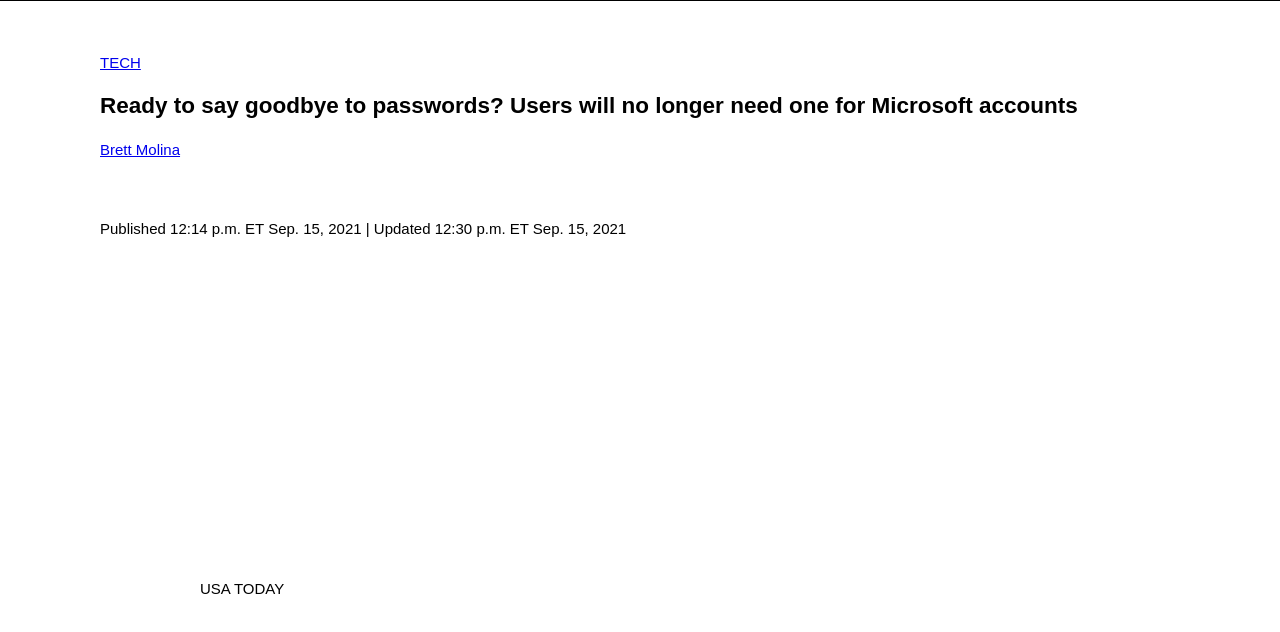
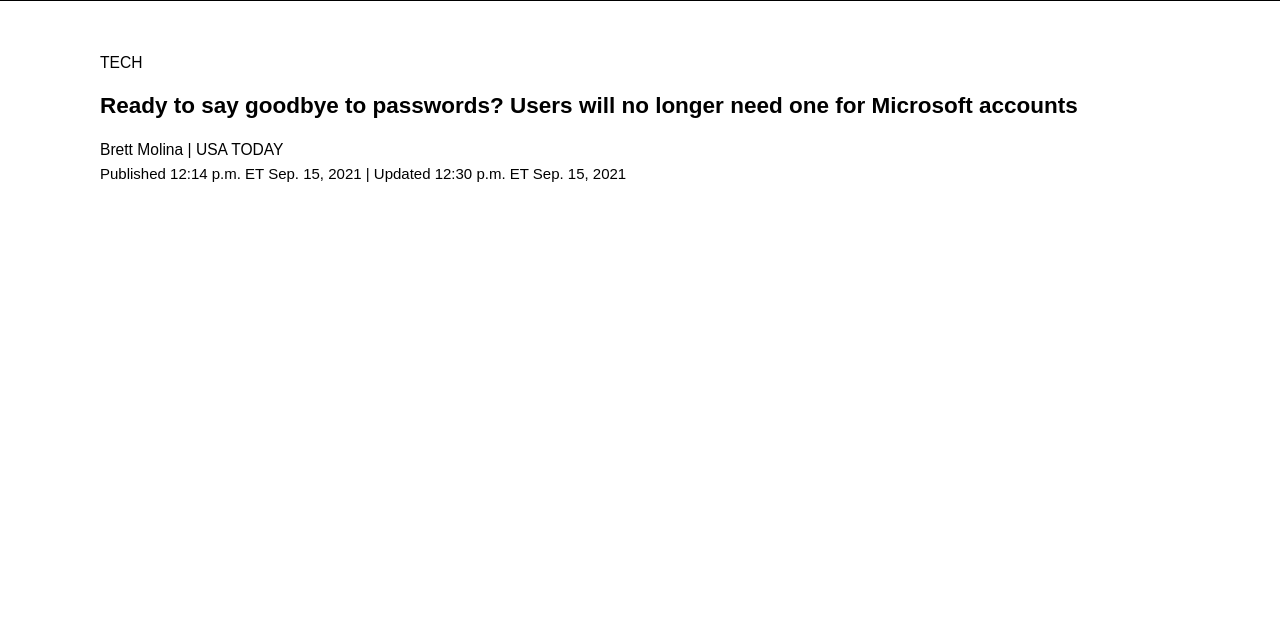
Before and after one commit to elowenst/AppHTML, a plain HTML site: page index.html in a window 1280 px wide. Shown: the part 256-888 px from the top of the page. Drawn offline with Linux system fonts and the light colour scheme.

Commit message:
modified index.html

```diff
--- a/index.html
+++ b/index.html
@@ -88,9 +88,8 @@
         href="https://www.usatoday.com/staff/2648249001/brett-molina/"
         target="_blank"
       >
-        Brett Molina
+        Brett Molina | USA TODAY
       </a>
-      <p>USA TODAY</p>
       <figcaption>
         Published 12:14 p.m. ET Sep. 15, 2021 | Updated 12:30 p.m. ET Sep. 15,
         2021
--- a/style.css
+++ b/style.css
@@ -169,5 +169,16 @@ footer p{
     text-transform: none;
     font-size: 15px;
     line-height: 1.65em;
-
 }
+.section3 a{
+    text-decoration: none;
+    color:black;
+    display: inline-block;
+    font-family: futura-pt,sans-serif;
+    font-style: normal;
+    font-weight: 400;
+    letter-spacing: inherit;
+    text-transform: none;
+    font-size: 15.6px;
+    line-height: 1.4em;
+}
```
